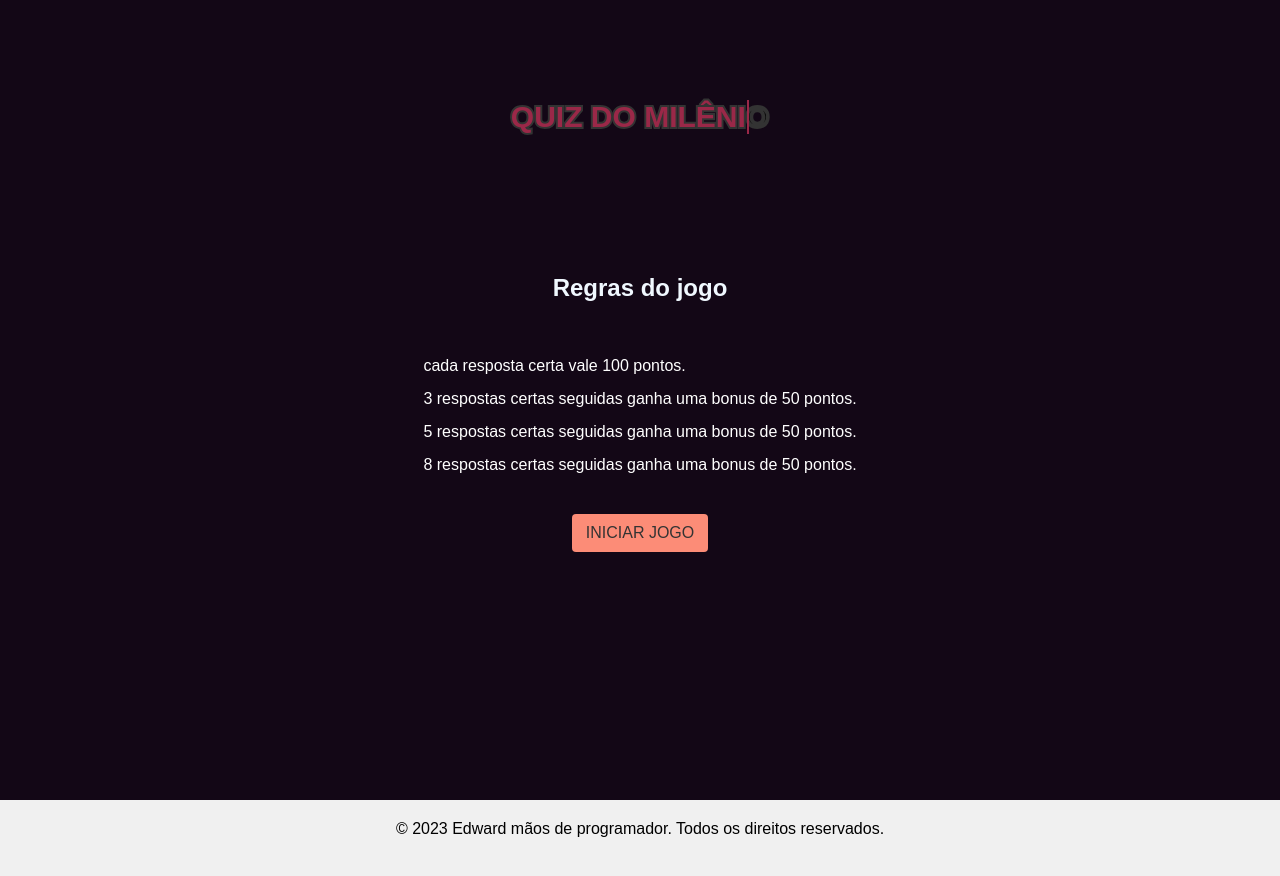
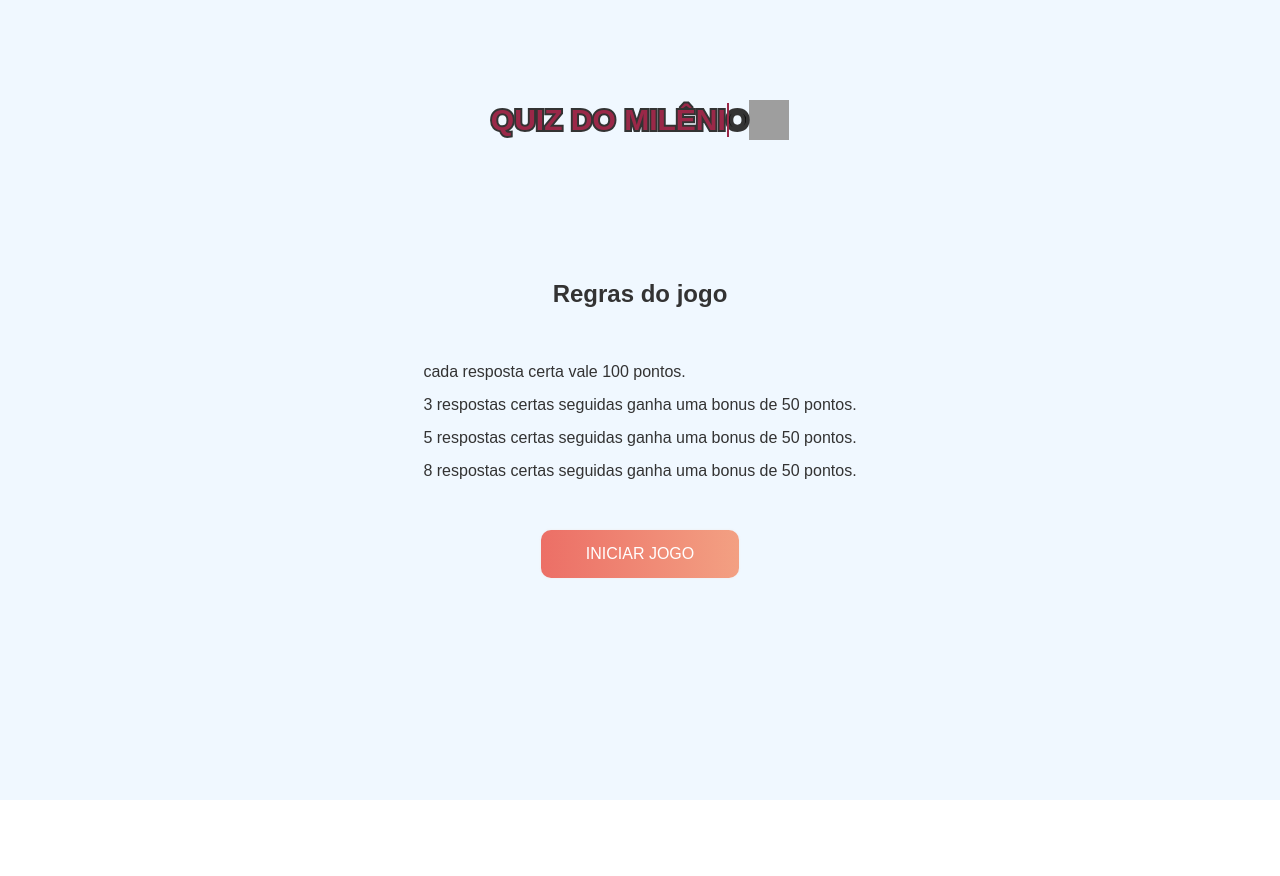
Before and after one commit to EduardoHenriGC/Quiz, a Next.js app: page / in a window 1280 px wide. Shown: the top 876 px of the page. After the commit the page ends 800 px from the top, so only its background shows below. Built offline with nearby package versions, Linux system fonts and the light colour scheme; grey boxes are pictures that could not be loaded.

Commit message:
feat: update css, fix bug and add logo

```diff
--- a/src/components/MainContainer.jsx
+++ b/src/components/MainContainer.jsx
@@ -1,4 +1,3 @@
-import Footer from "./footer/footer";
 import styles from "../styles/MainContainer/MainContainer.module.css"
 import { ToastContainer, toast } from 'react-toastify';
 import 'react-toastify/dist/ReactToastify.css';
@@ -10,7 +9,7 @@ import 'react-toastify/dist/ReactToastify.css';
 
       <div className={styles.mainContainer}>{children}</div>
 
-      <Footer/>
+
       <ToastContainer
       />
       </>
--- a/src/components/footer/footer.jsx
+++ /dev/null
@@ -1,12 +0,0 @@
-import React from 'react';
-import styles from "../../styles/footer/footer.module.css"
-
-const Footer = () => {
-  return (
-    <footer className={styles.footer}>
-      <p>&copy; {new Date().getFullYear()} Edward mãos de programador. Todos os direitos reservados.</p>
-    </footer>
-  );
-};
-
-export default Footer;
--- a/src/components/index/indexComp.js
+++ b/src/components/index/indexComp.js
@@ -9,7 +9,7 @@ export default function IndexComp(){
 
         <div className={styles.container}>
 
-            <h1 data-text="Quiz do milênio">Quiz do milênio</h1>
+            <div className={styles.logoContent}><h1 data-text="Quiz do milênio">Quiz do milênio  </h1><img src="https://w7.pngwing.com/pngs/369/866/png-transparent-skull-a20-illustration-video-game-gamer-logo-electronic-sports-others-miscellaneous-game-fictional-character.png" width="40px" height="40px"/></div>
 
           <h3>Regras do jogo</h3>
             <ul>
--- a/src/components/quiz/quiz.js
+++ b/src/components/quiz/quiz.js
@@ -30,10 +30,11 @@ const Quiz = () => {
       {showScore ? (
         <div className={styles.score}>
           <p>Sua pontuação foi de {score} de {shuffledQuestions.length} perguntas !!</p>
-          <Link href="/" onClick={restartGame}>
+          <button onClick={restartGame}>Jogar Novamente</button>
+          <Link href="/">
             Voltar
           </Link>
-          <button onClick={restartGame}>Jogar Novamente</button>
+
         </div>
       ) : (
         <div className={styles.questionContainer}>
--- a/src/styles/index/index.module.css
+++ b/src/styles/index/index.module.css
@@ -5,22 +5,31 @@
     flex-direction: column;
     justify-content: flex-start;
     margin: 0px auto;
-    background-color: #130716;
+    background-color: aliceblue;
     height: 100vh;
     width: 100%;
 
 
+
+}
+.logoContent{
+  display: flex;
+
+  align-items: center;
+  justify-content: center;
+
+  margin-top: 100px;
 }
 
-.container h1 {
-    margin-top: 100px;
+.logoContent h1 {
+
     position: relative;
     font-size: 30px;
     -webkit-text-stroke: 0.3vw #333;
     text-transform: uppercase;
   }
 
-  .container h1::before {
+  .logoContent h1::before {
     content: attr(data-text);
     position: absolute;
     top: 0;
@@ -46,23 +55,30 @@
 
 
 
-.container a{
-    color: #333;
+
+  .container a {
+    background-image: linear-gradient(to right, #EC6F66 0%, #F3A183  51%, #EC6F66  100%);
+    margin: 10px;
+    padding: 15px 45px;
+    text-align: center;
+    text-transform: uppercase;
+    transition: 0.5s;
+    background-size: 200% auto;
+    color: white;
+    box-shadow: 0 0 3px #eee;
+    border-radius: 10px;
+    display: block;
+  }
+
+  .container a:hover {
+    background-position: right center; /* change the direction of the change here */
+    color: #fff;
     text-decoration: none;
-    background-color: #fc8c77;
-    padding: 10px 14px;
-    border-radius: 0.25rem;
+  }
 
-    text-transform: uppercase;
-}
-
-.container a:hover{
-    color: aliceblue;
-    text-decoration: none;
-}
 .container h3{
     margin-top: 140px;
-    color: aliceblue;
+    color: #333;
     font-size: 1.5rem;
 }
 
@@ -73,7 +89,7 @@
 .container ul li{
 
     margin-top: 15px;
-    color: #fff;
+    color: #333;
     text-align: center;
     text-align: left;
 }
@@ -84,3 +100,14 @@
   }
 
 }
+
+@media (max-width: 281px){
+  .logoContent{
+    margin-top: 50px;
+
+  }
+  .logoContent img{
+    display: none;
+  }
+
+}
```
Also changed, not shown: src/styles/quiz/quiz.module.css (+53 -42 lines).
